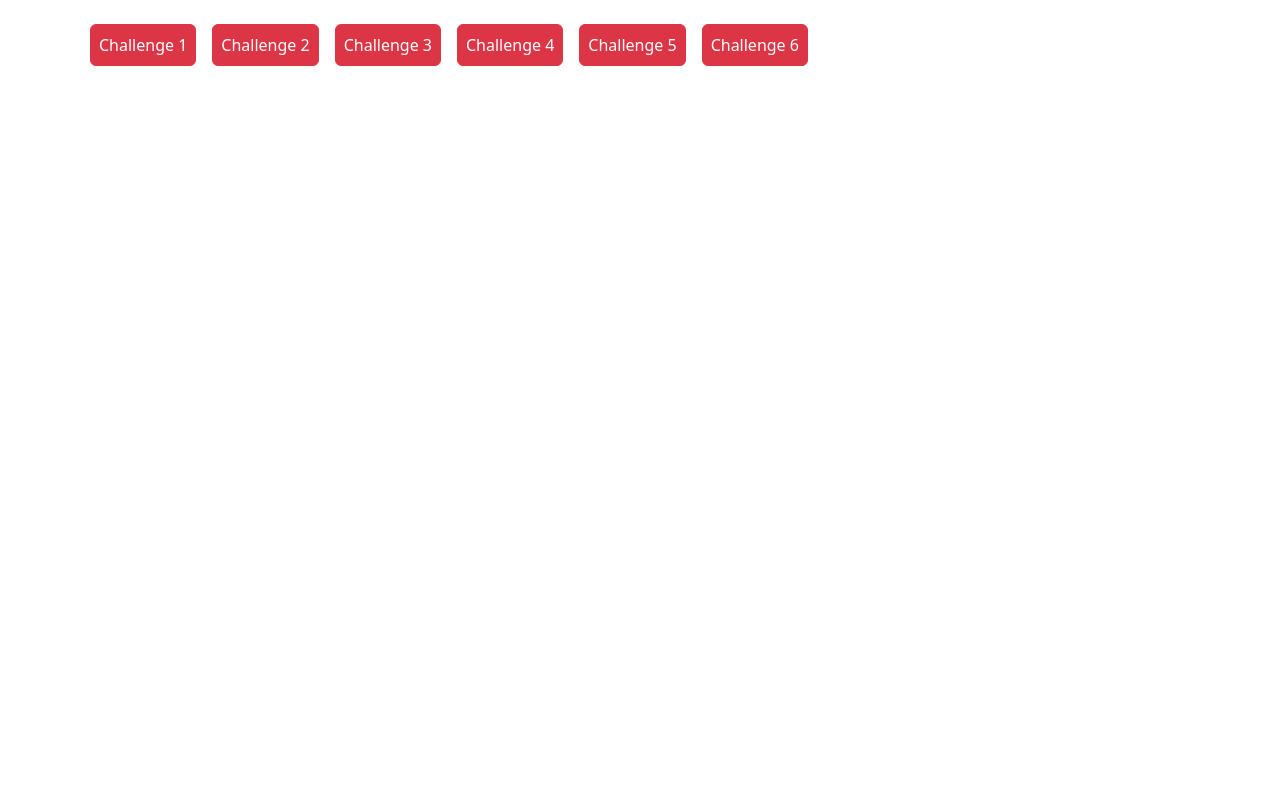
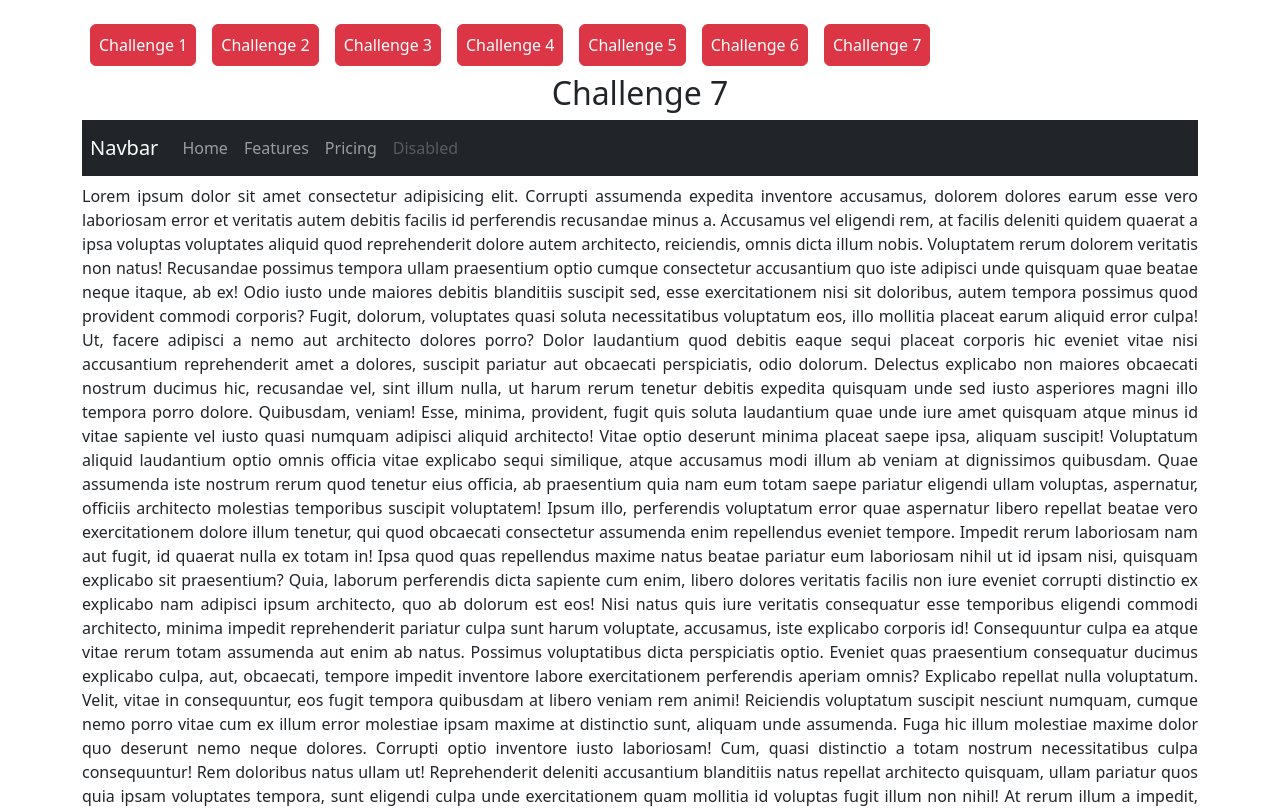
Before and after one commit to Vineeth543/rxjs-challenges, an Angular app: page /challenge7 in a window 1280 px wide. Before the commit this address led to /. Shown: the top 808 px of the page. Built offline with nearby package versions, Linux system fonts and the light colour scheme.

Commit message:
challenge 7 finished

```diff
--- a/src/app/app-routing.module.ts
+++ b/src/app/app-routing.module.ts
@@ -6,6 +6,7 @@ import { Challenge3Component } from './challenge3/challenge3.component';
 import { Challenge4Component } from './challenge4/challenge4.component';
 import { Challenge5Component } from './challenge5/challenge5.component';
 import { Challenge6Component } from './challenge6/challenge6.component';
+import { Challenge7Component } from './challenge7/challenge7.component';
 
 const routes: Routes = [
   { path: 'challenge1', component: Challenge1Component },
@@ -14,6 +15,7 @@ const routes: Routes = [
   { path: 'challenge4', component: Challenge4Component },
   { path: 'challenge5', component: Challenge5Component },
   { path: 'challenge6', component: Challenge6Component },
+  { path: 'challenge7', component: Challenge7Component },
 ];
 
 @NgModule({
@@ -29,4 +31,5 @@ export const routingComponents = [
   Challenge4Component,
   Challenge5Component,
   Challenge6Component,
+  Challenge7Component,
 ];
--- a/src/app/app.component.ts
+++ b/src/app/app.component.ts
@@ -31,5 +31,9 @@ export class AppComponent {
       name: 'Challenge 6',
       path: 'challenge6',
     },
+    {
+      name: 'Challenge 7',
+      path: 'challenge7',
+    },
   ];
 }
--- /dev/null
+++ b/src/app/challenge7/challenge7.component.html
@@ -0,0 +1,118 @@
+<h2 class="text-center">Challenge 7</h2>
+<header
+  [class.hidden]="hidden$ | async"
+  class="header navbar navbar-expand-lg navbar-dark bg-dark p-2 mb-2"
+>
+  <a class="navbar-brand">Navbar</a>
+  <button class="navbar-toggler">
+    <span class="navbar-toggler-icon"></span>
+  </button>
+  <div class="collapse navbar-collapse" id="navbarNav">
+    <ul class="navbar-nav">
+      <li class="nav-item active">
+        <a class="nav-link">Home </a>
+      </li>
+      <li class="nav-item">
+        <a class="nav-link">Features</a>
+      </li>
+      <li class="nav-item">
+        <a class="nav-link">Pricing</a>
+      </li>
+      <li class="nav-item">
+        <a class="nav-link disabled">Disabled</a>
+      </li>
+    </ul>
+  </div>
+</header>
+<p>
+  Lorem ipsum dolor sit amet consectetur adipisicing elit. Corrupti assumenda
+  expedita inventore accusamus, dolorem dolores earum esse vero laboriosam error
+  et veritatis autem debitis facilis id perferendis recusandae minus a.
+  Accusamus vel eligendi rem, at facilis deleniti quidem quaerat a ipsa voluptas
+  voluptates aliquid quod reprehenderit dolore autem architecto, reiciendis,
+  omnis dicta illum nobis. Voluptatem rerum dolorem veritatis non natus!
+  Recusandae possimus tempora ullam praesentium optio cumque consectetur
+  accusantium quo iste adipisci unde quisquam quae beatae neque itaque, ab ex!
+  Odio iusto unde maiores debitis blanditiis suscipit sed, esse exercitationem
+  nisi sit doloribus, autem tempora possimus quod provident commodi corporis?
+  Fugit, dolorum, voluptates quasi soluta necessitatibus voluptatum eos, illo
+  mollitia placeat earum aliquid error culpa! Ut, facere adipisci a nemo aut
+  architecto dolores porro? Dolor laudantium quod debitis eaque sequi placeat
+  corporis hic eveniet vitae nisi accusantium reprehenderit amet a dolores,
+  suscipit pariatur aut obcaecati perspiciatis, odio dolorum. Delectus explicabo
+  non maiores obcaecati nostrum ducimus hic, recusandae vel, sint illum nulla,
+  ut harum rerum tenetur debitis expedita quisquam unde sed iusto asperiores
+  magni illo tempora porro dolore. Quibusdam, veniam! Esse, minima, provident,
+  fugit quis soluta laudantium quae unde iure amet quisquam atque minus id vitae
+  sapiente vel iusto quasi numquam adipisci aliquid architecto! Vitae optio
+  deserunt minima placeat saepe ipsa, aliquam suscipit! Voluptatum aliquid
+  laudantium optio omnis officia vitae explicabo sequi similique, atque
+  accusamus modi illum ab veniam at dignissimos quibusdam. Quae assumenda iste
+  nostrum rerum quod tenetur eius officia, ab praesentium quia nam eum totam
+  saepe pariatur eligendi ullam voluptas, aspernatur, officiis architecto
+  molestias temporibus suscipit voluptatem! Ipsum illo, perferendis voluptatum
+  error quae aspernatur libero repellat beatae vero exercitationem dolore illum
+  tenetur, qui quod obcaecati consectetur assumenda enim repellendus eveniet
+  tempore. Impedit rerum laboriosam nam aut fugit, id quaerat nulla ex totam in!
+  Ipsa quod quas repellendus maxime natus beatae pariatur eum laboriosam nihil
+  ut id ipsam nisi, quisquam explicabo sit praesentium? Quia, laborum
+  perferendis dicta sapiente cum enim, libero dolores veritatis facilis non iure
+  eveniet corrupti distinctio ex explicabo nam adipisci ipsum architecto, quo ab
+  dolorum est eos! Nisi natus quis iure veritatis consequatur esse temporibus
+  eligendi commodi architecto, minima impedit reprehenderit pariatur culpa sunt
+  harum voluptate, accusamus, iste explicabo corporis id! Consequuntur culpa ea
+  atque vitae rerum totam assumenda aut enim ab natus. Possimus voluptatibus
+  dicta perspiciatis optio. Eveniet quas praesentium consequatur ducimus
+  explicabo culpa, aut, obcaecati, tempore impedit inventore labore
+  exercitationem perferendis aperiam omnis? Explicabo repellat nulla voluptatum.
+  Velit, vitae in consequuntur, eos fugit tempora quibusdam at libero veniam rem
+  animi! Reiciendis voluptatum suscipit nesciunt numquam, cumque nemo porro
+  vitae cum ex illum error molestiae ipsam maxime at distinctio sunt, aliquam
+  unde assumenda. Fuga hic illum molestiae maxime dolor quo deserunt nemo neque
+  dolores. Corrupti optio inventore iusto laboriosam! Cum, quasi distinctio a
+  totam nostrum necessitatibus culpa consequuntur! Rem doloribus natus ullam ut!
+  Reprehenderit deleniti accusantium blanditiis natus repellat architecto
+  quisquam, ullam pariatur quos quia ipsam voluptates tempora, sunt eligendi
+  culpa unde exercitationem quam mollitia id voluptas fugit illum non nihil! At
+  rerum illum a impedit, natus dolorem nihil perferendis quam repudiandae ea,
+  sunt quibusdam ab voluptate mollitia ipsum amet et cupiditate excepturi
+  corrupti qui atque! Odio dolor voluptate reiciendis voluptas magni aut itaque
+  quibusdam, omnis vitae eligendi inventore iste dignissimos veritatis vero
+  culpa accusamus, quasi facilis sunt velit! Magnam expedita eius eaque quae
+  aliquid a mollitia dolor sed vel non provident aut, accusamus autem nam
+  dignissimos blanditiis enim voluptatum maxime perspiciatis culpa odit fugit,
+  placeat beatae est! Error saepe, tempore, maxime provident, possimus
+  doloremque voluptatum recusandae eaque cumque pariatur sed porro ipsam?
+  Delectus nesciunt quod natus similique voluptatibus maxime unde nihil, sunt
+  iure officiis accusamus, sint voluptas. Rem alias quibusdam facere veniam illo
+  cum eveniet sed tempore quaerat! Itaque, possimus? Repellat ducimus corrupti
+  consequuntur. Laboriosam sit dignissimos, repellat doloribus iusto excepturi
+  consequuntur vel hic unde laborum, iste, porro eaque! Quis doloremque beatae
+  optio inventore dicta, delectus perferendis dignissimos cum fuga, neque harum
+  exercitationem animi aut repudiandae, molestiae labore soluta saepe iste
+  magnam ullam ad impedit. Distinctio minima iste deserunt quaerat natus aperiam
+  tempore in explicabo laboriosam repellat id, aliquid eum vitae fuga doloremque
+  corrupti corporis. Hic sint, incidunt voluptas porro perspiciatis delectus
+  amet, labore laboriosam, vitae nemo facere ab aut. Laborum sapiente possimus
+  atque nostrum cum officiis a, veritatis tenetur ut ratione, beatae quos quia
+  repellendus modi aspernatur consequatur asperiores cupiditate nemo cumque
+  magnam quibusdam! Est consectetur magni dolorem vel blanditiis ullam placeat,
+  facilis quam reiciendis modi labore enim commodi molestias recusandae suscipit
+  nesciunt ducimus dolores debitis voluptate sunt architecto quos tempore
+  voluptatem totam? Illo porro pariatur nostrum eos soluta sint odit libero
+  iusto ex molestias deleniti, rem, totam beatae, nam laboriosam accusamus non
+  similique repellat veniam debitis eius voluptates aperiam delectus ad.
+  Voluptas, corporis, in doloremque, impedit dolorem ipsa iste vitae voluptatem
+  quisquam ut aliquam? Cupiditate labore voluptate hic animi at architecto amet
+  nemo recusandae aliquid quis illo, enim fugit porro corporis tempora rem.
+  Error expedita dolorem aliquam deleniti minus excepturi tempora iusto sed
+  tempore, optio recusandae et officia quisquam soluta sequi ratione saepe est
+  explicabo esse nobis voluptas facere aspernatur. Facilis perferendis inventore
+  necessitatibus laudantium tempora, aliquid dolore ducimus aut, temporibus
+  ipsam error amet in illum quasi magnam, adipisci expedita nobis explicabo
+  suscipit laboriosam provident! Consequuntur voluptatibus tenetur ipsum quidem
+  magni molestias id, recusandae ad suscipit itaque accusamus numquam qui
+  adipisci ipsa ea modi perferendis dolore perspiciatis at distinctio
+  consectetur eius aperiam velit! Quam, recusandae aspernatur? Quis, distinctio
+  dolorum eius aut reiciendis hic.
+</p>
--- /dev/null
+++ b/src/app/challenge7/challenge7.component.less
@@ -0,0 +1,14 @@
+.header {
+  position: sticky;
+  top: 8px;
+  transition: transform 0.3s;
+}
+
+.hidden {
+  transform: translate3d(0, -100%, 0) translateY(-20px);
+  transition: transform 0.3s 0.5s;
+}
+
+p {
+  text-align: justify;
+}
--- /dev/null
+++ b/src/app/challenge7/challenge7.component.ts
@@ -0,0 +1,25 @@
+import { Component } from '@angular/core';
+import {
+  map,
+  pairwise,
+  fromEvent,
+  throttleTime,
+  distinctUntilChanged,
+} from 'rxjs';
+
+const THRESHOLD = 500;
+
+@Component({
+  selector: 'app-challenge7',
+  templateUrl: './challenge7.component.html',
+  styleUrls: ['./challenge7.component.less'],
+})
+export class Challenge7Component {
+  hidden$ = fromEvent(document, 'scroll').pipe(
+    throttleTime(50),
+    map(() => document.documentElement.scrollTop),
+    pairwise(),
+    map(([prev, next]) => next > THRESHOLD || prev < next),
+    distinctUntilChanged()
+  );
+}
```
